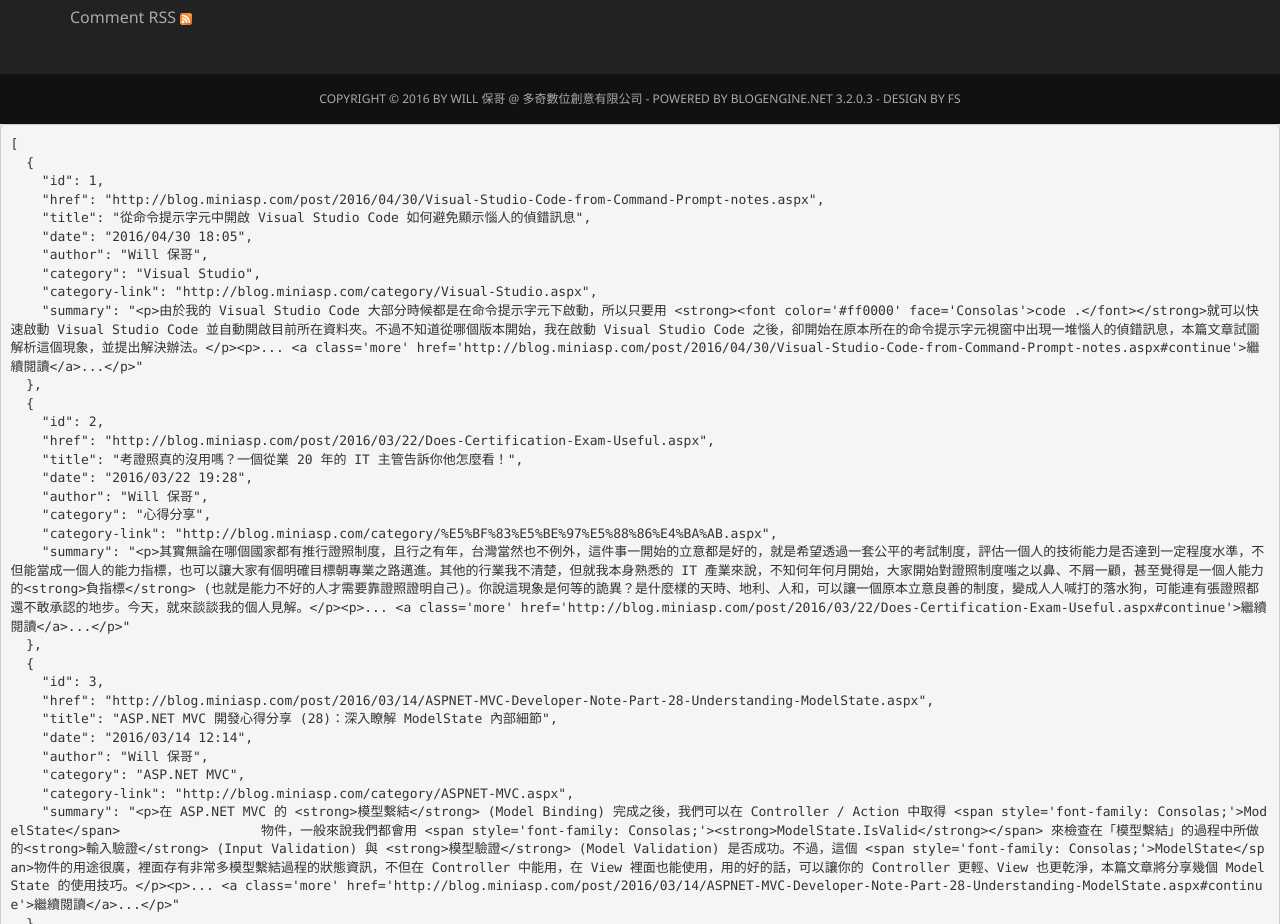
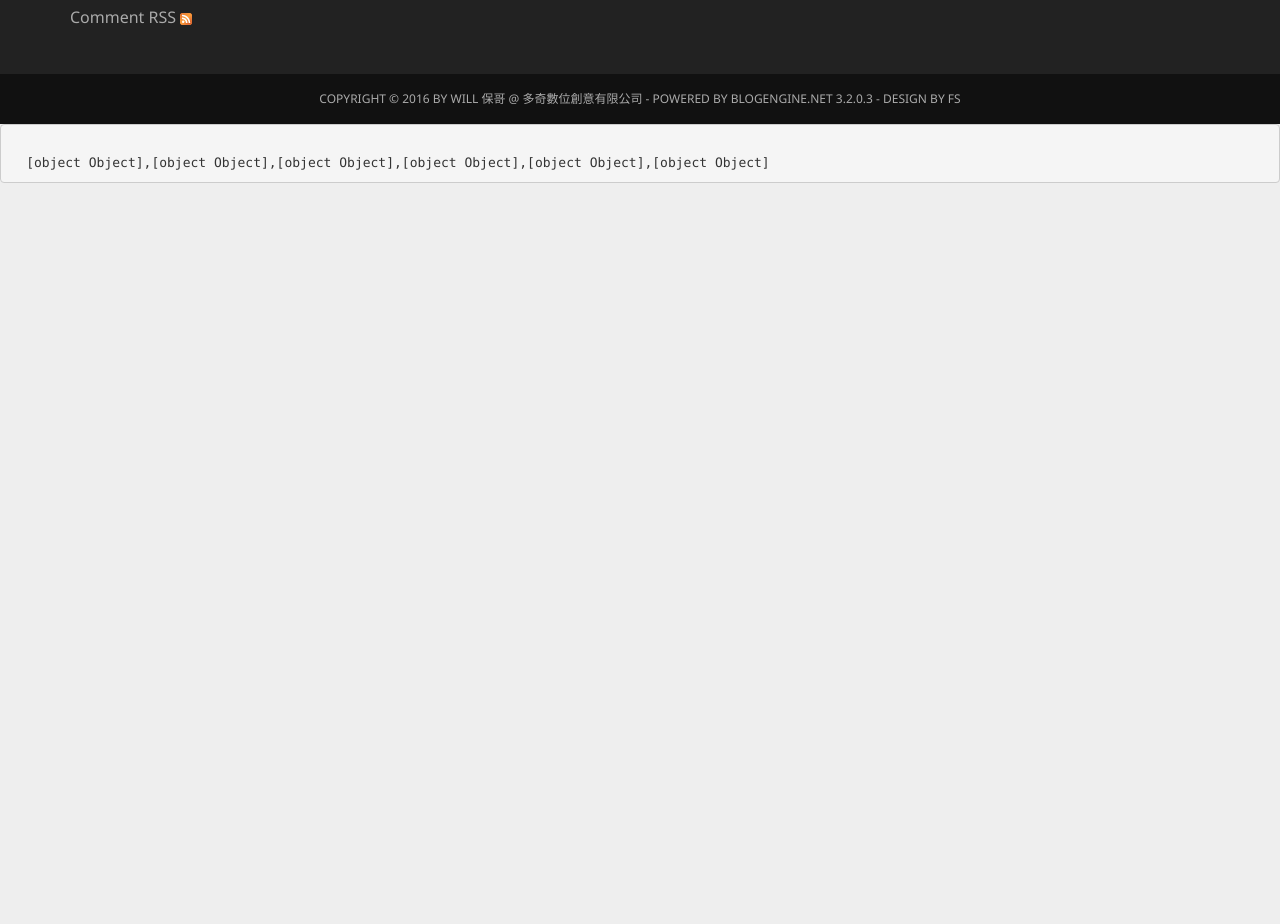
Before and after one commit to weweaaa/Angular-9---Demo1, an Angular app: page / in a window 1280 px wide. Shown: the part 3120-4044 px from the top of the page. After the commit the page ends 3313 px from the top, so only its background shows below. Built offline with nearby package versions, Linux system fonts and the light colour scheme.

Commit message:
調整：將 get 資料改成傳 Observable 物件到 templete 上使用

```diff
--- a/src/app/app.component.html
+++ b/src/app/app.component.html
@@ -7,7 +7,7 @@
       <div id="ctl00_cphBody_PostList1_posts" class="posts">
         <!-- Article START-->
         <article
-          *ngFor="let item of data; let i = index;"
+          *ngFor="let item of (data$ | async); let i = index;"
           class="post"
           id="post{{ i }}"
         >
@@ -304,5 +304,7 @@
 
 <!-- 使用 pre 這個 tag 可以讓呈現的格式依據物件內容格式呈現 -->
 <pre
-  >{{ data | json }}
+  >
+  <!-- {{ data | json }} -->
+  {{data$ | async}}
 </pre>
--- a/src/app/app.component.ts
+++ b/src/app/app.component.ts
@@ -1,5 +1,8 @@
 import { Component, OnInit } from '@angular/core';
 import { HttpClient } from '@angular/common/http';
+
+import { Observable } from 'rxjs';
+import { share } from 'rxjs/operators';
 
 @Component({
   selector: 'app-root',
@@ -8,16 +11,26 @@ import { HttpClient } from '@angular/common/http';
 })
 export class AppComponent implements OnInit {
   title = 'demo1';
-  data: any;
+  // data: any;
+  data$: Observable<any>;
 
   constructor(private http: HttpClient) {
 
   }
 
   ngOnInit(): void {
-    this.getData().subscribe((value) => {
-      this.data = value;
-    });
+
+    // 改為使用 將 Observable 傳到 templete 的作法，
+    // 如果直接將 Observable  傳到 templete 使用 async 訂閱 http get Observable
+    // 再載入畫面時，因為在 templete 我們有兩段使用到 data$ 的資料，這樣會造成兩次呼叫 http get
+    // 原本在 directive 只會做一次的 subscribe，但是在 templete 兩次 data$ | async 就會有兩次的 subscribe
+    // 所以如果要避免這種狀況，且又想把 Observable 傳到 templete 使用的話，
+    // 可以在 Observable 後面加上 pipe()，在 pipe 裡面呼叫 Rxjs 的 share 的方法
+    // 使用 Rxjs share 方法需要 import rxjs/operators
+    this.data$ = this.getData().pipe(share());
+    // this.getData().subscribe((value) => {
+    //   this.data = value;
+    // });
   }
 
   /**
```
